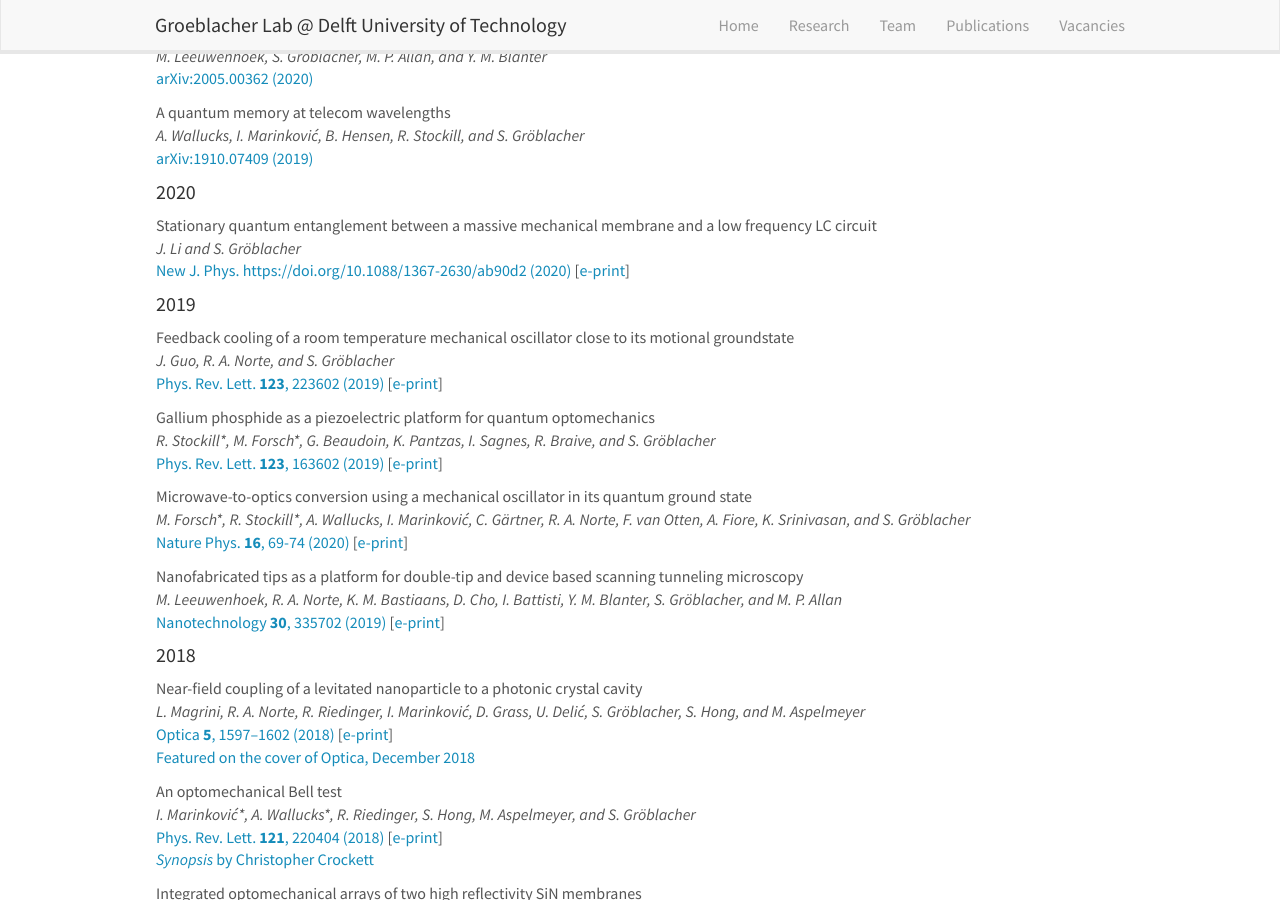
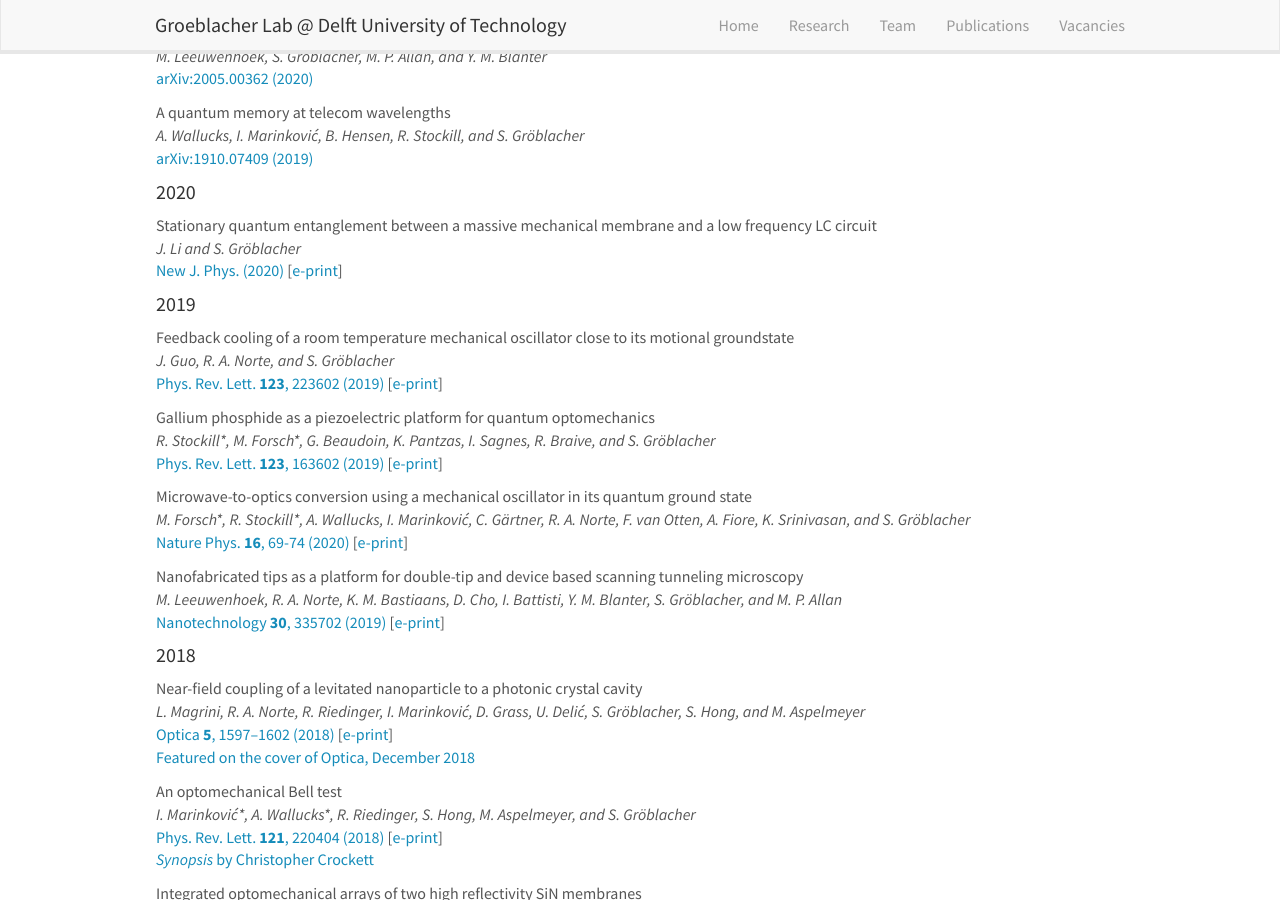
Before and after one commit to sgroeblacher/groeblacherlab, a Jekyll site: the page built from _pages/publications.md, in a window 1280 px wide and 900 px high, scrolled down 2480 px. Built offline with Jekyll 4.4.1, drawn with Linux system fonts in a browser that asks for light colours; nearby versions of some CDN libraries; some of the changed lines change nothing that is shown.

Commit message:
modified:   _data/publist.yml

```diff
--- a/_data/publist.yml
+++ b/_data/publist.yml
@@ -32,7 +32,7 @@
   authors: J. Li and S. Gröblacher
   link:
     url: https://doi.org/10.1088/1367-2630/ab90d2
-    display: New J. Phys. https://doi.org/10.1088/1367-2630/ab90d2 (2020)
+    display: New J. Phys. (2020)
   arxiv: 1
   eprint: https://arxiv.org/abs/2002.03345
   highlight: 0
```
